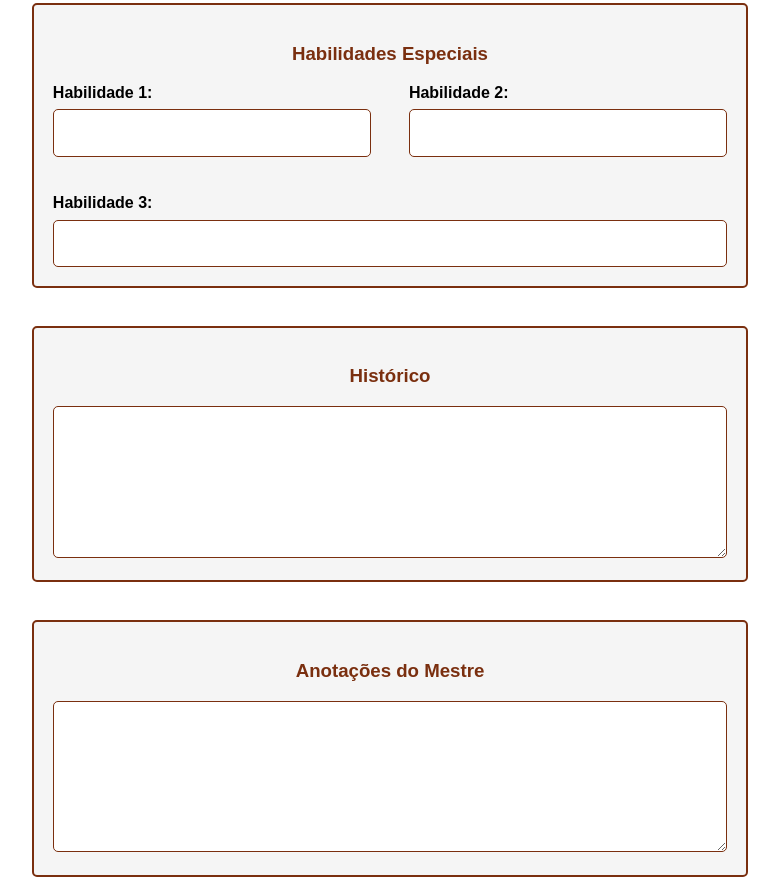
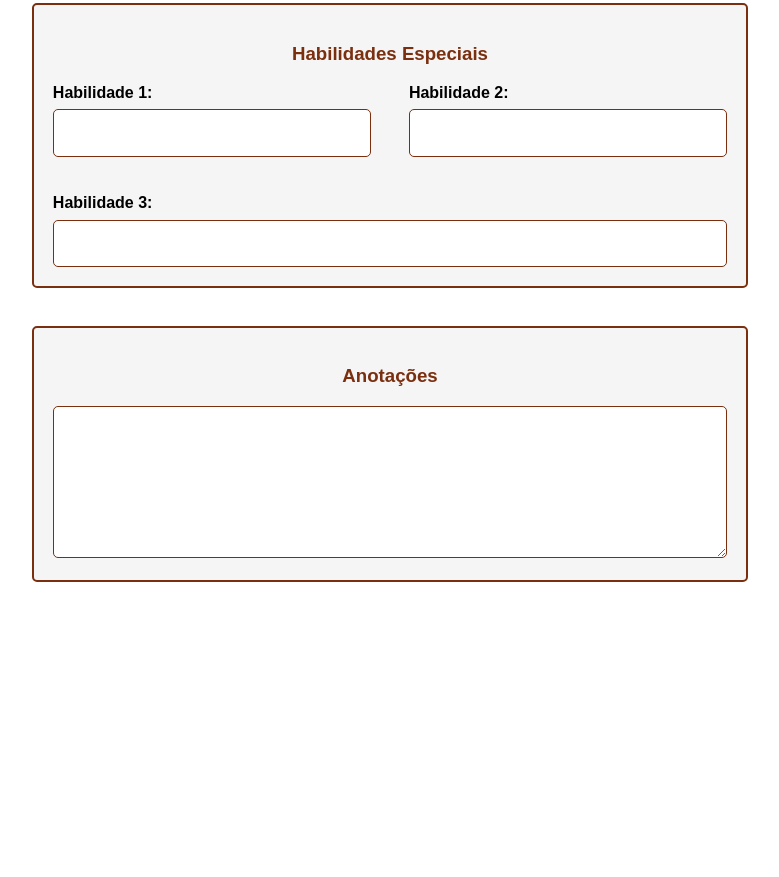
Before and after one commit to alfinhoz-jpg/RpgSheet, a plain HTML site: page index.html in a window 1280 px wide. Shown: the part 1475-2352 px from the top of the page, without its empty margins (250-1029 px from the left). After the commit the page ends 2057 px from the top, so only its background shows below. Drawn offline with Linux system fonts and the light colour scheme.

Commit message:
index.html

```diff
--- a/index.html
+++ b/index.html
@@ -98,14 +98,9 @@
       </div>
 
       <!-- Histórico -->
-      <div class="section">
-        <h3>Histórico</h3>
-        <textarea></textarea>
-      </div>
-
       <!-- Anotações do Mestre -->
       <div class="section">
-        <h3>Anotações do Mestre</h3>
+        <h3>Anotações</h3>
         <textarea></textarea>
       </div>
     </div>
```
